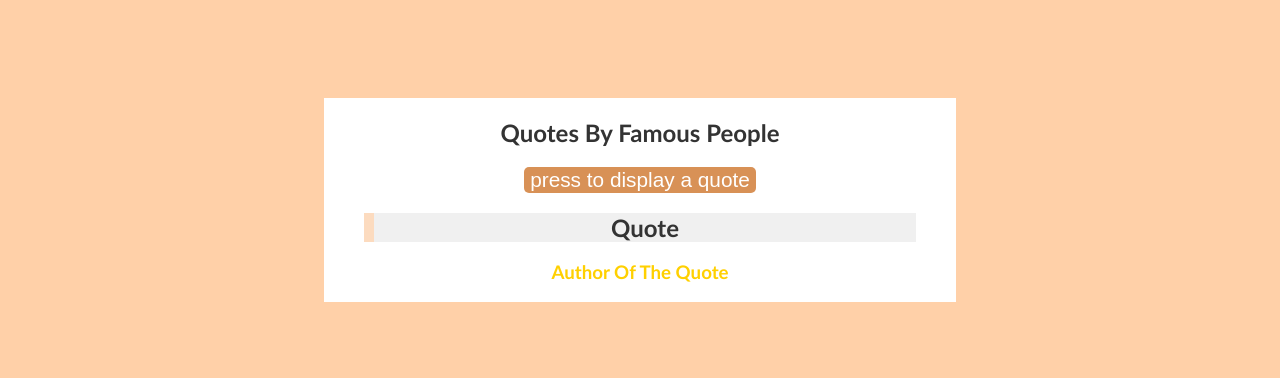
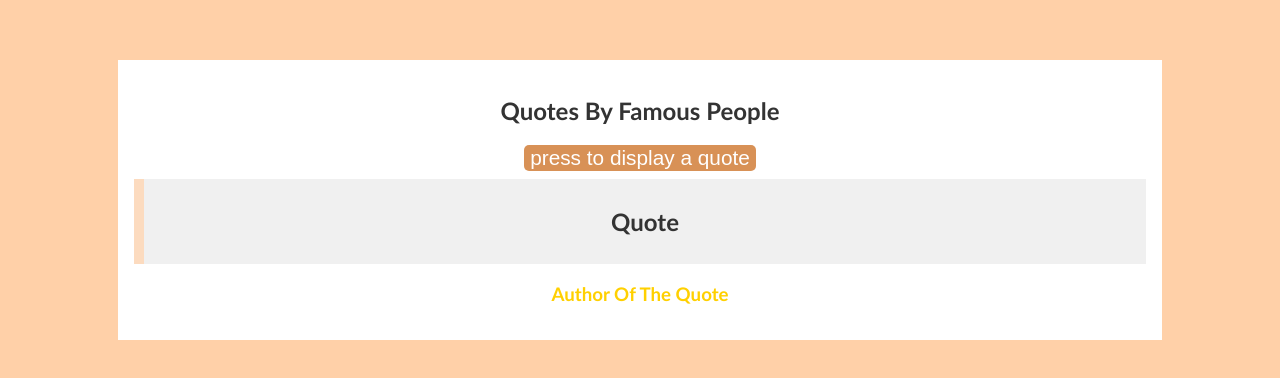
Before and after one commit to KelseyMetter/quotes, a plain HTML site: page index.html in a window 1280 px wide. Shown: the part 208-586 px from the top of the page. Drawn offline with Linux system fonts and the light colour scheme.

Commit message:
Update styles.css

```diff
--- a/styles.css
+++ b/styles.css
@@ -11,8 +11,10 @@ body{
 }
 .container{
     text-align: center;
+    padding: 1rem;
+    border-radius: 0px;
     background-color: #fff;
-    flex: 0 0 50%;
+    flex: 0 0 80%;
 }
 #quoteBtn{
     border: none;
@@ -29,6 +31,10 @@ body{
 blockquote{
     background: #f0f0f0;
     border-left: 10px solid #fcdbbf;
+    margin-top: 0.5rem;
+    margin-right: 0;
+    margin-left: 0;
+    padding: 0.5rem;
 }
 #quoteAuthor{
     color: #ffd000;
```
